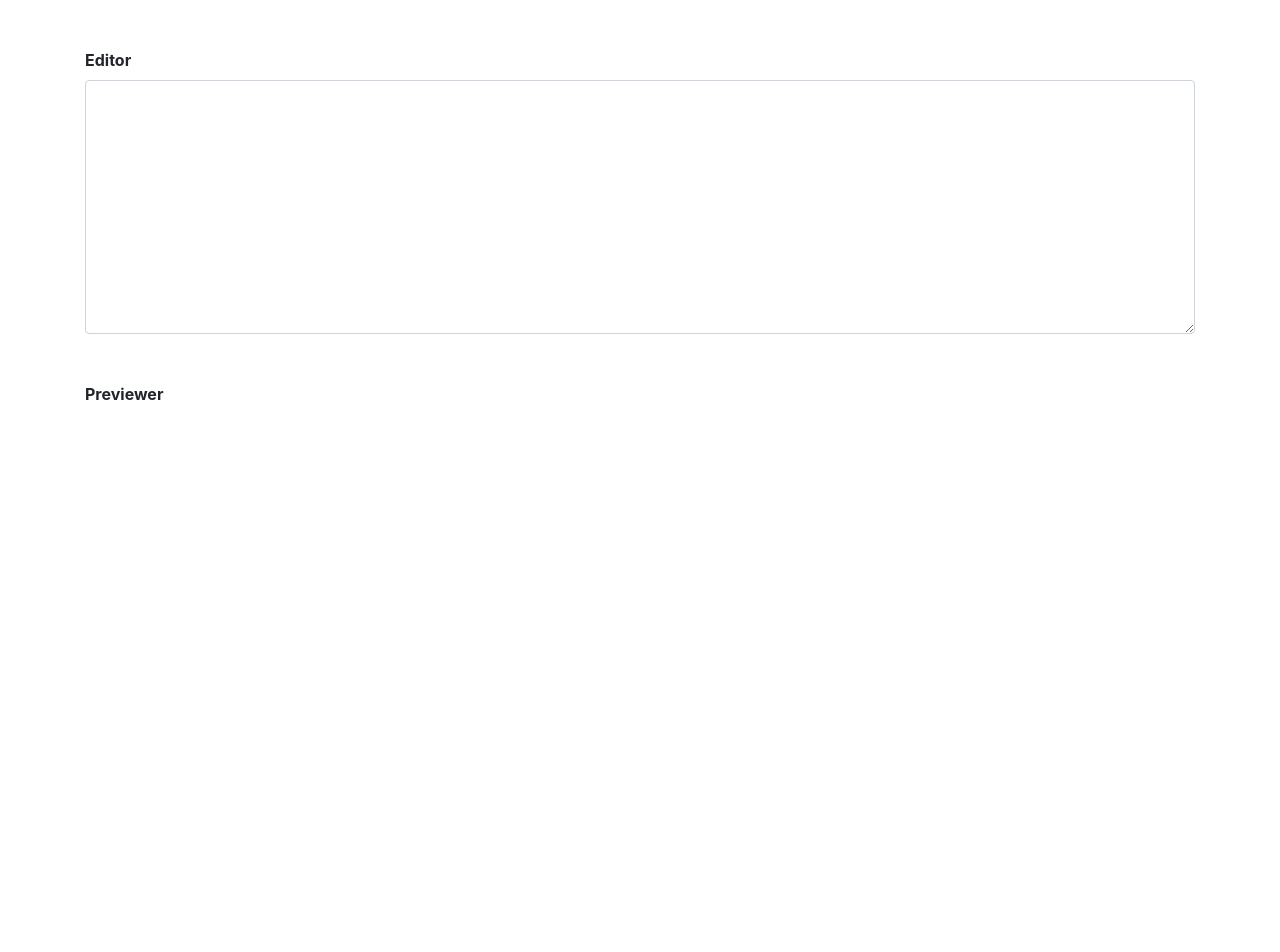
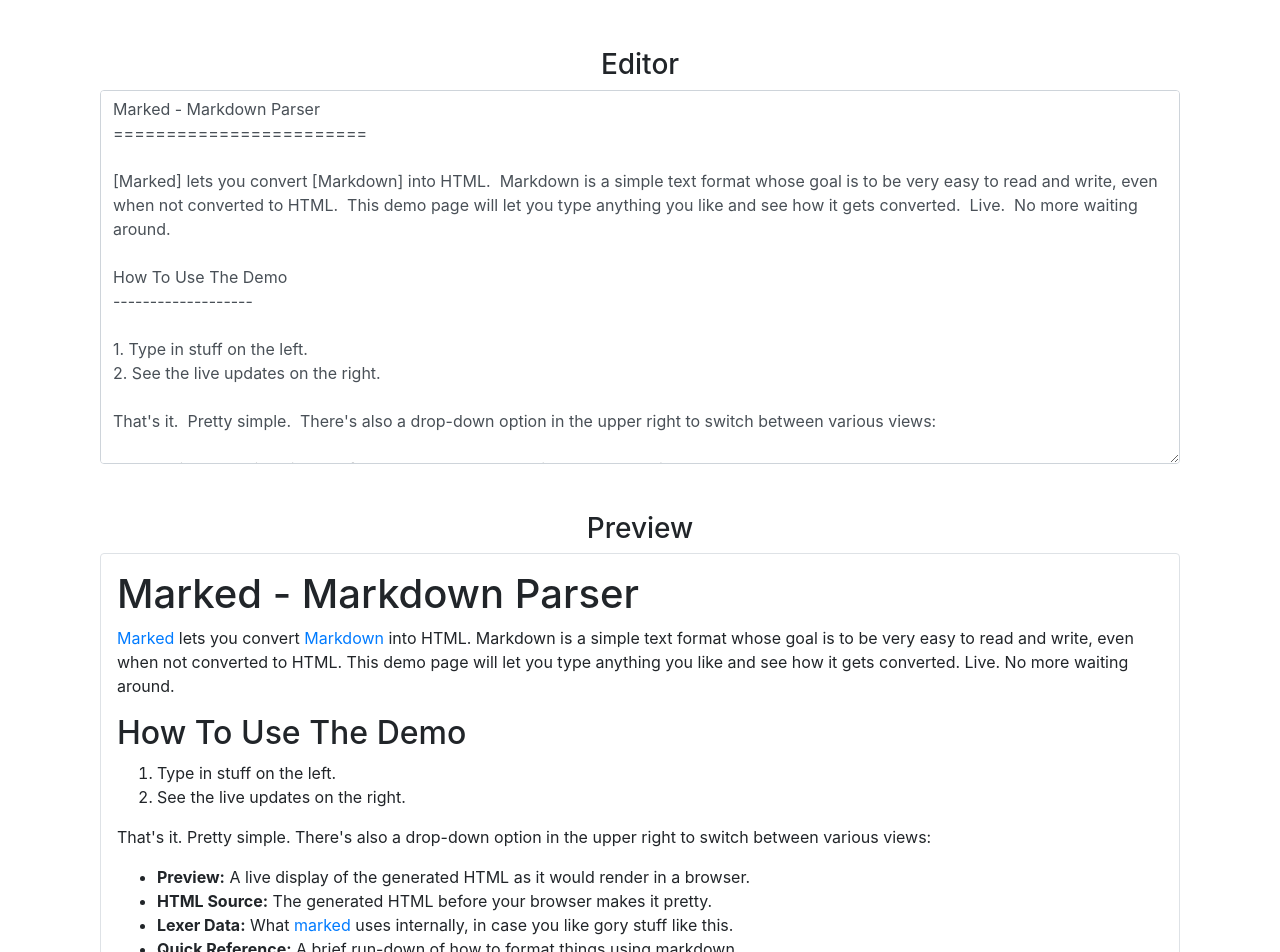
Before and after one commit to GemzBond/markdown-previewer, a React (Create React App) app: page / in a window 1280 px wide. Shown: the top 952 px of the page. Before the commit the page ends 800 px from the top, so only its background shows below. Built offline with nearby package versions, Linux system fonts and the light colour scheme.

Commit message:
Fully function markdown previewer

```diff
--- a/src/App.js
+++ b/src/App.js
@@ -1,12 +1,77 @@
 import React from 'react';
-import Editor from './components/Editor'
+import Marked from 'marked'
 
-function App() {
-  return (
-    <div>
-      <Editor />
-    </div>
-  );
+const placeholder  =
+  `Marked - Markdown Parser
+========================
+
+[Marked] lets you convert [Markdown] into HTML.  Markdown is a simple text format whose goal is to be very easy to read and write, even when not converted to HTML.  This demo page will let you type anything you like and see how it gets converted.  Live.  No more waiting around.
+
+How To Use The Demo
+-------------------
+
+1. Type in stuff on the left.
+2. See the live updates on the right.
+
+That's it.  Pretty simple.  There's also a drop-down option in the upper right to switch between various views:
+
+- **Preview:**  A live display of the generated HTML as it would render in a browser.
+- **HTML Source:**  The generated HTML before your browser makes it pretty.
+- **Lexer Data:**  What [marked] uses internally, in case you like gory stuff like this.
+- **Quick Reference:**  A brief run-down of how to format things using markdown.
+
+Why Markdown?
+-------------
+
+It's easy.  It's not overly bloated, unlike HTML.  Also, as the creator of [markdown] says,
+
+> The overriding design goal for Markdown's
+> formatting syntax is to make it as readable
+> as possible. The idea is that a
+> Markdown-formatted document should be
+> publishable as-is, as plain text, without
+> looking like it's been marked up with tags
+> or formatting instructions.
+
+Ready to start writing?  Either start changing stuff on the left or
+[clear everything](/demo/?text=) with a simple click.
+
+[Marked]: https://github.com/markedjs/marked/
+[Markdown]: http://daringfireball.net/projects/markdown/
+`
+
+class App extends React.Component {
+  constructor() {
+    super()
+
+    this.handleSubmit = this.handleSubmit.bind(this)
+
+    this.state = {
+      marked: placeholder
+    }
+  }
+
+  handleSubmit(event) {
+    this.setState({ marked: event.target.value})
+  }
+  render() {
+
+    return (
+      <div className="container">
+        <div class="form-group mt-5" id="editor">
+          <h3 className="text-center">Editor</h3>
+          <textarea type="text" class="form-control" rows="15" onChange={this.handleSubmit} value={this.state.marked} />
+        </div>
+
+        <div id="preview" >
+          <h3 className="text-center mt-5">Preview</h3>
+          <div className="border rounded p-3" dangerouslySetInnerHTML={{ __html: Marked(this.state.marked)}}>
+          </div>
+        </div>
+      </div>
+    );
+  }
+
 }
 
 export default App;
--- a/src/components/Editor.js
+++ /dev/null
@@ -1,31 +0,0 @@
-import React, { Component } from 'react'
-import Previewer from './Previewer'
-
-class Editor extends Component {
-  constructor() {
-    super()
-
-    this.state = {
-      markdown: ''
-    }
-
-    this.handleChange = this.handleChange.bind(this)
-  }
-
-  handleChange(event) {
-    this.setState({ markdown: event.target.value})
-  }
-
-  render() {
-    return (
-      <div class="form-group">
-        <label className="font-weight-bold mt-5">Editor</label>
-        <textarea class="form-control" rows="10" onChange={this.handleChange} value={this.state.markdown}></textarea>
-        <Previewer text={this.state.markdown} />
-      </div>
-
-    )
-  }
-}
-
-export default Editor
--- a/src/components/Previewer.js
+++ /dev/null
@@ -1,12 +0,0 @@
-import React from 'react'
-
-function Previewer(props) {
-  return (
-    <div>
-      <label className="font-weight-bold mt-5">Previewer</label>
-      <p>{props.text}</p>
-    </div>
-  )
-}
-
-export default Previewer
--- a/src/index.js
+++ b/src/index.js
@@ -3,4 +3,10 @@
 import App from './App';
 
 
-ReactDOM.render(<App />, document.getElementById('root'));
+
+ReactDOM.render(
+  <div>
+    <App />
+  </div>,
+  document.getElementById("root")
+);
```
